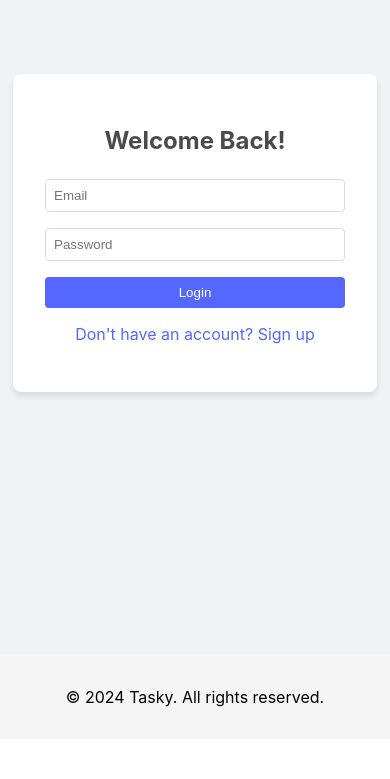
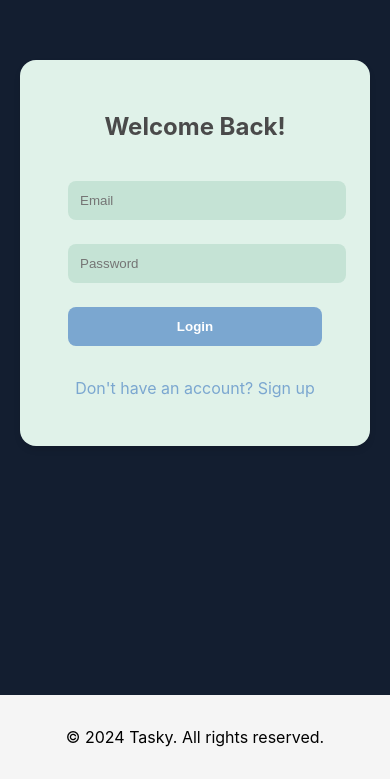
Before and after one commit to naikhpratik/naiktoolkit-frontend, a React (Create React App) app: page /login in a window 390 px wide. Shown: the part 189-968 px from the top of the page. Before the commit the page ends 928 px from the top, so only its background shows below. Built offline with nearby package versions, Linux system fonts and the light colour scheme; no server answers.

Commit message:
Added Error handling and Responsiveness

```diff
--- a/src/helpers/errorHandler.tsx
+++ b/src/helpers/errorHandler.tsx
@@ -34,6 +34,8 @@ export const getErrorMessage = (errorCode: string): string => {
       return 'Account is locked. Please contact support';
     case 'USER_EXISTS':
       return 'User Already Exist. Please Try to Login or Use Different Email.';
+    case 'NO_USER_EXISTS_EMAIL':
+      return 'Invalid email or password';
     // Add more cases as needed
     default:
       return 'An unexpected error occurred';
--- a/src/pages/loginPage/login.css
+++ b/src/pages/loginPage/login.css
@@ -1,85 +1,75 @@
 .container {
   display: flex;
-  justify-content: center;
+  justify-content: center; /* Changed from flex-end to center */
   align-items: center;
-  height: 100vh;
-  background-color: #f0f2f5;
+  min-height: 100vh;
+  background-color: #131e30;
+  padding: 20px; /* Add some padding to prevent touching screen edges */
 }
 
 .formContainer {
-  background-color: white;
+  background-color: #e0f2e9; /* Light green background */
   padding: 2rem;
-  border-radius: 8px;
+  border-radius: 1rem;
   box-shadow: 0 4px 6px rgba(0, 0, 0, 0.1);
-  width: 300px;
+  width: 100%;
+  max-width: 24rem; /* Adjust based on your needs */
+  /* Remove margin-right: auto if it was added previously */
 }
 
 .title {
+  font-size: 1.5rem;
+  font-weight: bold;
   text-align: center;
+  margin-bottom: 1.5rem;
   color: #4a4a4a;
-  margin-bottom: 1.5rem;
 }
 
 .form {
   display: flex;
   flex-direction: column;
+  gap: 1.5rem; /* Increased gap between form elements */
+  padding: 1rem; /* Add padding inside the form */
 }
 
 .input {
-  margin-bottom: 1rem;
-  padding: 0.5rem;
-  border: 1px solid #ddd;
-  border-radius: 4px;
+  width: 100%;
+  padding: 0.75rem;
+  border: none;
+  border-radius: 0.5rem;
+  background-color: #c5e3d5; /* Lighter blue for input fields */
+}
+
+.input:focus {
+  outline: none;
+  box-shadow: 0 0 0 2px #3b82f6; /* This mimics the ring effect */
 }
 
 .button {
-  background-color: #5468ff;
+  width: 100%;
+  padding: 0.75rem;
+  border: none;
+  border-radius: 0.5rem;
+  background-color: #7ba7d0; /* Blue color for button */
   color: white;
-  padding: 0.5rem;
-  border: none;
-  border-radius: 4px;
+  font-weight: bold;
   cursor: pointer;
+  transition: background-color 0.3s;
 }
 
-.rememberForgot {
-  display: flex;
-  justify-content: space-between;
-  align-items: center;
-  margin-bottom: 1rem;
-  font-size: 0.8rem;
-}
-
-.forgotPassword {
-  color: #5468ff;
-  text-decoration: none;
-  background: none;
-  border: none;
-  padding: 0;
-  font: inherit;
-  cursor: pointer;
-}
-
-.socialLogin {
-  text-align: center;
-  margin-top: 1rem;
-}
-
-.socialButton {
-  margin: 0 0.5rem;
-  padding: 0.5rem;
-  border: none;
-  border-radius: 50%;
-  cursor: pointer;
+.button:hover {
+  background-color: #6291b8;
 }
 
 .switchForm {
   text-align: center;
   margin-top: 1rem;
-  color: #5468ff;
+  color: #7ba7d0;
   cursor: pointer;
 }
 
 .error {
-  color: red;
-  margin-bottom: 1rem;
+  color: #ef4444;
+  font-size: 0.875rem;
+  margin-top: 0.25rem;
 }
--- a/src/pages/loginPage/login.tsx
+++ b/src/pages/loginPage/login.tsx
@@ -21,10 +21,11 @@ const LoginPage = (props: Props) => {
         handleSubmit,
         formState: { errors },
         clearErrors,
+        watch,
     } = useForm<AuthFormInputs>({
         resolver: yupResolver(loginValidations),
         context: { isLogin },
-        mode: 'onBlur', // Add this line
+        mode: 'onBlur',
     });
 
     useEffect(() => {
@@ -44,10 +45,19 @@ const LoginPage = (props: Props) => {
         clearError();
     };
 
+    // Using watch for multiple fields
+    const [email, password] = watch(["email", "password"]);
+    React.useEffect(() => {
+        if (email && password) {
+            console.log("Email or password changed:", email, password);
+            clearError();
+        }
+    }, [email, password, clearError]);
+
     return (
         <div className="container">
-            <div className="formContainer">
-                <h2 className="title">{isLogin ? "Welcome Back!" : "Create Account"}</h2>
+            <div className="formContainer sm:max-w-md md:max-w-lg">
+                <h2 className="title text-xl sm:text-2xl md:text-3xl">{isLogin ? "Welcome Back!" : "Create Account"}</h2>
                 <form onSubmit={handleSubmit(handleAuth)} className="form">
                     {!isLogin && (
                         <>
@@ -55,8 +65,11 @@ const LoginPage = (props: Props) => {
                             {errors.name && <p className="error">{errors.name.message}</p>}
                         </>
                     )}
+                    <div>
                         <input {...register("email")} className="input" type="email" placeholder="Email" />
                         {errors.email && <p className="error">{errors.email.message}</p>}
+                    </div>
+                    <div>
                         <input
                           {...register("password")}
                           className="input"
@@ -68,13 +81,13 @@ const LoginPage = (props: Props) => {
                           }}
                         />
                         {errors.password && <p className="error">{errors.password.message}</p>}
-                    {/* Display error message */}
-                    {error && <div style={{ color: 'red' }}>{error}</div>}
-                    <button type="submit" className="button">
+                    </div>
+                    {error && <div className="error">{error}</div>}
+                    <button type="submit" className="button hover:bg-blue-700">
                         {isLogin ? "Login" : "Sign Up"}
                     </button>
                 </form>
-                <p className="switchForm" onClick={toggleForm}>
+                <p className="switchForm hover:underline">
                     {isLogin ? "Don't have an account? Sign up" : "Already have an account? Log in"}
                 </p>
             </div>
```
Lines whose indentation alone changed are shown as unchanged.
